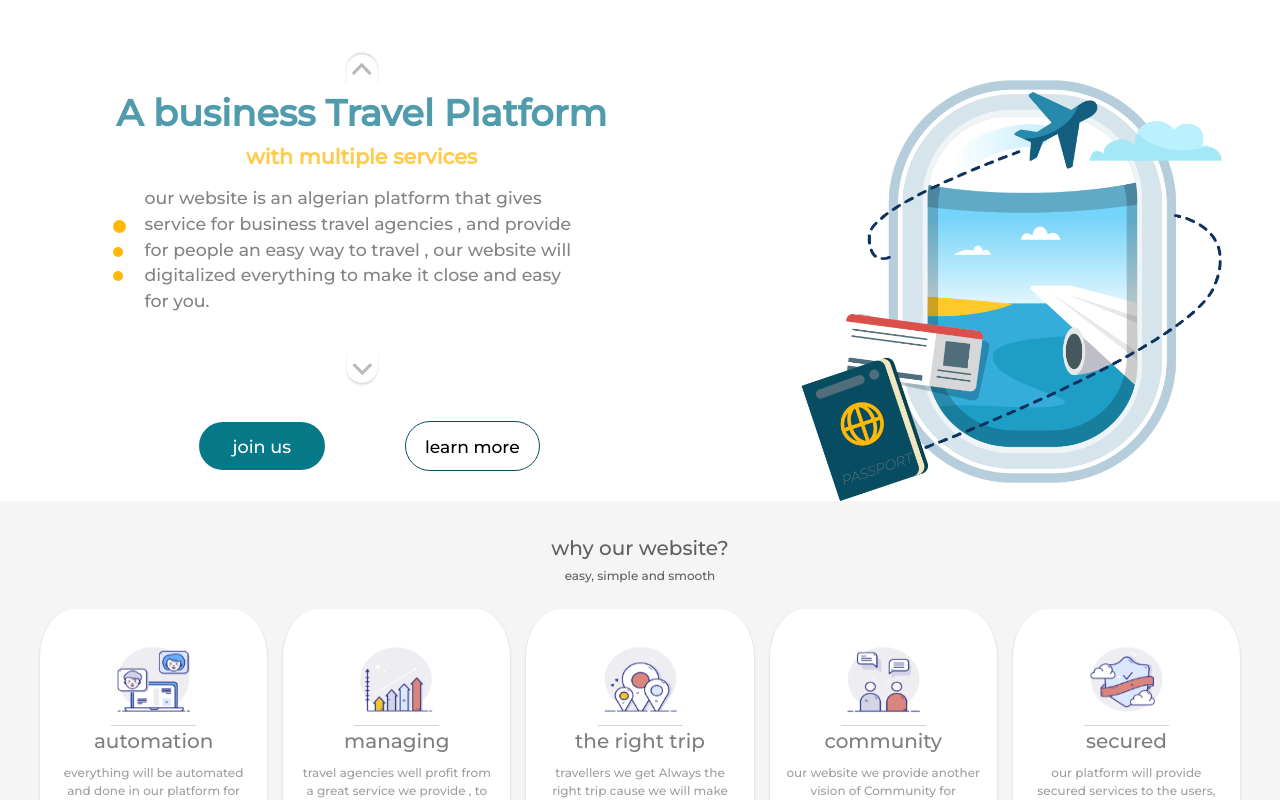
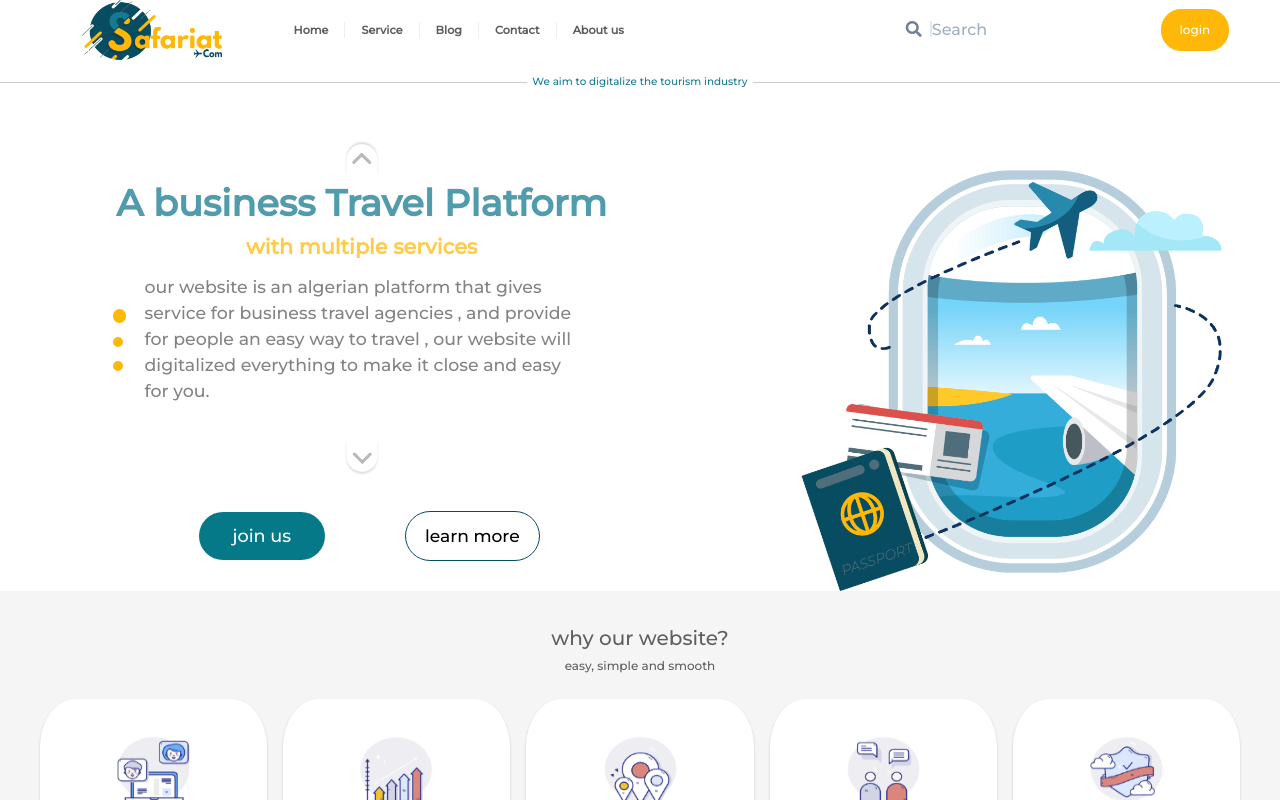
Before and after one commit to oussamabng/safariatComAdmin, a React (Create React App) app: page / in a window 1280 px wide. Shown: the top 800 px of the page. Built offline with nearby package versions, Linux system fonts and the light colour scheme.

Commit message:
re add the header home

```diff
--- /dev/null
+++ b/src/components/HomeHeader/HomeHeader.jsx
@@ -0,0 +1,142 @@
+import React from "react";
+import { Link } from "react-router-dom";
+
+// import logo from "./images/logoForWeb.png";
+import HumbergerMenu from "./components/HumbergerMenu";
+import NavMenu from "./components/NavMenu";
+
+import styled from "styled-components";
+
+import Slogan from "./components/Slogan";
+
+const clientWidth = document.querySelector("html").clientWidth;
+
+const smallLogo = "images/logoForWeb.png";
+const bigLogo = "images/logoForWeb-1x.png";
+
+const HomeHeader = () => {
+  return (
+    <Container>
+      <div className="logo">
+        <Link to="/">
+          {clientWidth < 768 ? (
+            <img src={smallLogo} className="logo__img" alt="" />
+          ) : (
+            <img src={bigLogo} className="logo__img" alt="" />
+          )}
+        </Link>
+      </div>
+      <HumbergerMenu />
+
+      {/* Search */}
+      <div className="right">
+        <NavMenu />
+
+        <div className="right__r">
+          {/* Search */}
+          <div className="search" id="hs">
+            <i className="fas fa-search border-r-2 px-2 text-gray-600"></i>
+            <input
+              className="input appearance-none bg-transparent text-gray-700 leading-tight"
+              id="search"
+              type="text"
+              placeholder="Search"
+            />
+          </div>
+
+          {/* Login */}
+          <button className="loginBtn">login</button>
+        </div>
+      </div>
+
+      <Slogan />
+    </Container>
+  );
+};
+
+export default HomeHeader;
+
+const Container = styled.div`
+  width: 100%;
+  display: flex;
+  flex-wrap: wrap;
+  align-items: center;
+  justify-content: space-between;
+  position: relative;
+  // padding-top: 0.875rem;
+  // Logo
+  .logo {
+    flex-basis: 80%;
+    display: flex;
+    justify-content: center;
+    align-items: center;
+  }
+  .logo__img {
+    width: 6.25rem;
+    height: 2.6rem;
+    @media (max-width: 1023px) {
+      margin-left: 20vw;
+    }
+  }
+  // Login And Search
+  .right {
+    display: none;
+  }
+  @media (min-width: 1024px) {
+    justify-content: flex-start;
+    //Logo
+    .logo {
+      flex-basis: auto;
+      margin-left: 5.1rem;
+      justify-content: flex-start;
+    }
+    .logo__img {
+      width: 8.75rem;
+      height: 3.75rem;
+    }
+    .right {
+      display: flex;
+      justify-content: space-between;
+      align-items: center;
+      margin-right: 3.2rem;
+      margin-left: 3.5rem;
+      flex-grow: 1;
+    }
+    .right__r {
+      display: flex;
+      align-items: center;
+    }
+    // Search
+    .search {
+      margin-right: 3rem;
+      z-index: 1;
+      background-color: white;
+      padding: 0.7rem 1rem;
+      border: solid 1px white;
+      border-radius: 50px;
+    }
+    .input {
+      width: 10.25rem;
+    }
+    // Login Button
+    .loginBtn {
+      font-size: 0.75rem;
+      color: #fff;
+      padding: 0.7rem 1.1rem;
+      border: solid 1px #ffb808;
+      border-radius: 20px;
+      background-color: #ffb808;
+      z-index: 1;
+    }
+  }
+  @media (min-width: 1366px) {
+    .logo__img {
+      width: 11.5rem;
+      height: 5.1rem;
+    }
+    .loginBtn {
+      font-size: 1rem;
+      padding: 0.55rem 2.6rem;
+    }
+  }
+`;
--- /dev/null
+++ b/src/components/HomeHeader/components/HumbergerMenu.jsx
@@ -0,0 +1,109 @@
+import React from "react";
+import styled from "styled-components";
+import { Link } from "react-router-dom";
+
+export default function HumbergerMenu() {
+  return (
+    <Container>
+      <ul className="list">
+        <li className="list__item">
+          <Link to="/">Home</Link>
+        </li>
+        <li className="list__item">
+          <Link to="/services">Service</Link>
+        </li>
+        <li className="list__item">
+          <Link to="/blog">Blog</Link>
+        </li>
+        <li className="list__item">
+          <Link to="/contact">Contact</Link>
+        </li>
+        <li className="list__item">
+          <Link to="/about">About us</Link>
+        </li>
+      </ul>
+    </Container>
+  );
+}
+
+const HumMenu = ({ className, children }) => (
+  <div className={className}>
+    {/* <label for="menu-toggle" className="lg:hidden block point-cursor">
+      <i className="fas fa-align-justify fa-2x"></i>
+    </label> */}
+    <label for="menu-toggle" className="hum-menu">
+      <hr className="hr hr1" />
+      <hr className="hr hr2" />
+      <hr className="hr hr3" />
+    </label>
+    <input type="checkbox" id="menu-toggle" />
+    {children}
+  </div>
+);
+
+const Container = styled(HumMenu)`
+  display: flex;
+  justify-content: flex-start;
+  z-index: 1;
+  color: #ffb808;
+  flex-basis: 20%;
+  input {
+    display: none;
+  }
+  // Styling Humberger Lines
+  .hum-menu {
+    display: block;
+    width: 2.75rem;
+    text-align: right;
+    color: #ffb808;
+    line-height: 0.7;
+  }
+  .hr {
+    display: inline-block;
+    background-color: #ffb808;
+    height: 0.3rem;
+    border: none;
+    border-raduis: 50%;
+  }
+  .hr1 {
+    width: 2.65rem;
+  }
+  .hr2 {
+    width: 2.75rem;
+  }
+  .hr3 {
+    width: 2.55rem;
+  }
+  // Toggling Menu State
+  .list {
+    display: none;
+  }
+  input:checked ~ .list {
+    display: block;
+    width: 100%;
+  }
+  @media (min-width: 768px) {
+    justify-content: center;
+  }
+  @media (min-width: 1024px) {
+    display: none;
+  }
+  // --------------
+  //  List and List ITems
+  .list {
+    position: absolute;
+    top: 5.5rem;
+    right: 0;
+    left: 0;
+    width: 100%;
+    text-align: center;
+    background-color: #fff;
+  }
+  .list__item {
+    display: block;
+    width: 50%;
+    margin: 0 auto;
+    border-bottom: solid 1px #eee;
+    color: #ffb808;
+  }
+`;
--- /dev/null
+++ b/src/components/HomeHeader/components/NavMenu.jsx
@@ -0,0 +1,57 @@
+import React from "react";
+import styled from "styled-components";
+import { Link } from "react-router-dom";
+
+export default function NavMenu(props) {
+  return (
+    <Container>
+      <ul className="list">
+        <li className="first list__item">
+          <Link to="/">Home</Link>
+        </li>
+        <li className="list__item">
+          <Link to="/services">Service</Link>
+        </li>
+        <li className="list__item">
+          <Link to="/blog">Blog</Link>
+        </li>
+        <li className="list__item">
+          <Link to="/contact">Contact</Link>
+        </li>
+        <li className="list__item">
+          <Link to="/about">About us</Link>
+        </li>
+      </ul>
+    </Container>
+  );
+}
+
+const Container = styled.nav`
+  display: none;
+  z-index: 1;
+  @media (min-width: 1024px) {
+    display: flex;
+    align-items: center;
+    .list {
+      display: flex;
+      justify-content: center;
+      align-items: center;
+    }
+    .list__item {
+      color: #5d5d5d;
+      font-weight: bold;
+      padding: 0 1rem;
+      border-left: solid 1px #eee;
+      font-size: 0.7rem;
+    }
+    .first {
+      border: none;
+    }
+  }
+  @media (min-width: 1366px) {
+    .list__item {
+      padding: 0 1.6em;
+      font-size: 0.94rem;
+    }
+  }
+`;
--- /dev/null
+++ b/src/components/HomeHeader/components/Slogan.jsx
@@ -0,0 +1,48 @@
+import React from "react";
+import styled from "styled-components";
+
+const Slogan = (props, { className }) => {
+  return (
+    <Container>
+      <h1 className={className}>We aim to digitalize the tourism industry</h1>
+    </Container>
+  );
+};
+
+const Container = styled.div`
+  font-size: 0.56rem;
+  color: #167a91;
+  flex-basis: 100%;
+  padding-top: 0.875rem;
+  h1 {
+    overflow: hidden;
+    text-align: center;
+  }
+  h1:before,
+  h1:after {
+    background-color: #707070;
+    content: "";
+    display: inline-block;
+    height: 1px;
+    position: relative;
+    vertical-align: middle;
+    width: 50%;
+    opacity: 0.36;
+  }
+  h1:before {
+    right: 0.5em;
+    margin-left: -50%;
+  }
+  h1:after {
+    left: 0.5em;
+    margin-right: -50%;
+  }
+  @media (min-width: 1024px) {
+    font-size: 0.65rem;
+  }
+  @media (min-width: 1366px) {
+    font-size: 0.875rem;
+  }
+`;
+
+export default Slogan;
--- a/src/scenes/Home/Home.jsx
+++ b/src/scenes/Home/Home.jsx
@@ -3,10 +3,11 @@ import ListCards from "./components/ListCards/ListCards";
 import Footer from "../../components/Footer/Footer";
 import Hero from "../../components/HeroSection/Hero";
 import HowItWork from "./components/HowItWork/HowItWork";
-
+import HomeHeader from "../../components/HomeHeader/HomeHeader";
 const Home = () => {
   return (
     <div className="bg-white">
+      <HomeHeader />
       <Hero />
       <ListCards />
       <HowItWork />
```
Also changed, not shown: src/components/HomeHeader/images/logoForWeb-1x.png (added), src/components/HomeHeader/images/logoForWeb.png (added).
